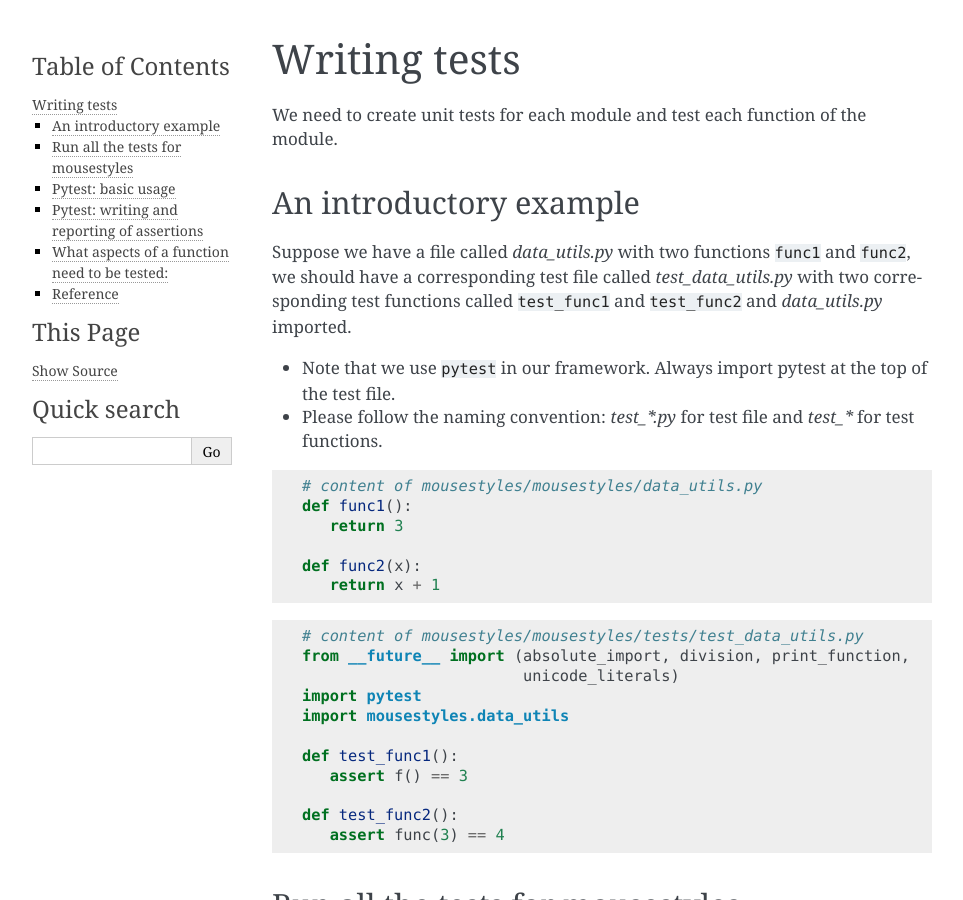
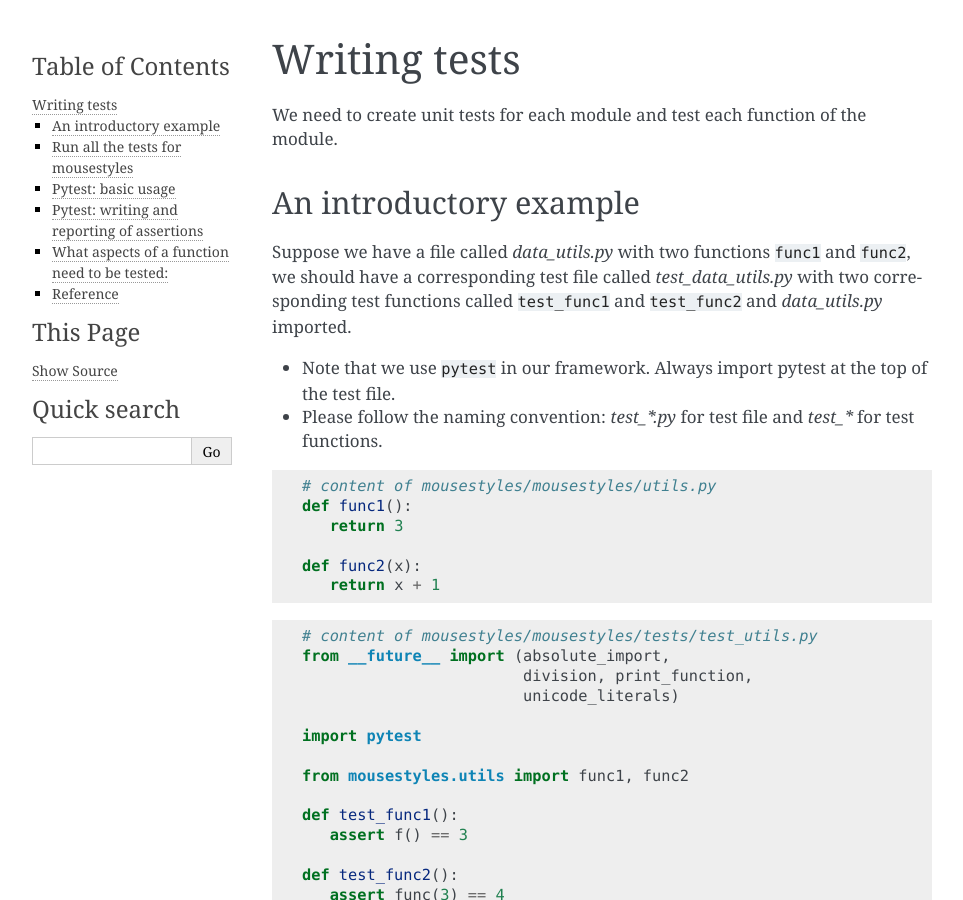
Before and after one commit to z357412526/mousestyles, a Sphinx documentation site: the page built from doc/source/develop/TESTFLOW.rst, in a window 1280 px wide and 900 px high. Shown: the whole window, without its empty margins (148-1111 px from the left). Built offline with Sphinx 7.4.7, drawn with Linux system fonts in a browser that asks for light colours.

Commit message:
DOC: some minor fixes and formatting changes

```diff
--- a/doc/source/develop/TESTFLOW.rst
+++ b/doc/source/develop/TESTFLOW.rst
@@ -13,7 +13,7 @@ Suppose we have a file called *data_utils.py* with two functions ``func1`` and `
 
 .. code:: python
 
-   # content of mousestyles/mousestyles/data_utils.py
+   # content of mousestyles/mousestyles/utils.py
    def func1():
       return 3
 
@@ -22,11 +22,14 @@ Suppose we have a file called *data_utils.py* with two functions ``func1`` and `
 
 .. code:: python
 
-   # content of mousestyles/mousestyles/tests/test_data_utils.py
-   from __future__ import (absolute_import, division, print_function,
+   # content of mousestyles/mousestyles/tests/test_utils.py
+   from __future__ import (absolute_import,
+                           division, print_function,
                            unicode_literals)
+
    import pytest
-   import mousestyles.data_utils
+
+   from mousestyles.utils import func1, func2
 
    def test_func1():
       assert f() == 3
@@ -37,9 +40,14 @@ Suppose we have a file called *data_utils.py* with two functions ``func1`` and `
 Run all the tests for mousestyles
 ---------------------------------
 
--  For our ``mousestyles`` package, you can run all the tests with ``make test``. Note that ``make test`` always run make ``make install``, thus you do not need to install beforehand.
+-  For our ``mousestyles`` package, you can run all the tests with
+   ``make test``. Note that ``make test`` always run make ``make install``,
+   thus you do not need to install beforehand.
+
 -  Run ``make test-fast`` for quicker (but less foolproof) development.
--  If you want to look at the details, code for ``make`` command can be found `here <https://github.com/berkeley-stat222/mousestyles/blob/master/Makefile>`__.
+
+-  If you want to look at the details, code for ``make`` command can be
+   found `here <https://github.com/berkeley-stat222/mousestyles/blob/master/Makefile>`__.
 
 Pytest: basic usage
 -------------------
@@ -50,7 +58,8 @@ Installation:
 
    pip install -U pytest
 
-Run all files in the current directory and its subdirectories of the form `test_*.py` or `*_test.py`:
+Run all files in the current directory and its subdirectories of the form
+`test_*.py` or `*_test.py`:
 
 .. code::
 
@@ -66,7 +75,8 @@ Or you may run one test file with or without "quiet" reporting mode:
 Pytest: writing and reporting of assertions
 -------------------------------------------
 
-``pytest`` allows you to use the standard python ``assert`` for verifying expectations and values. For example:
+``pytest`` allows you to use the standard python ``assert`` for verifying
+expectations and values. For example:
 
 .. code:: python
 
@@ -77,7 +87,8 @@ Pytest: writing and reporting of assertions
    def test_function():
       assert f() == 4
 
-If we run ``example1.py`` using ``py.test example1.py``, it will fail because the expected value is 4, but ``f`` return 3.
+If we run ``example1.py`` using ``py.test example1.py``, it will fail because
+the expected value is 4, but ``f`` return 3.
 
 We can also specify a message with the assertion like this:
 
@@ -85,7 +96,8 @@ We can also specify a message with the assertion like this:
 
    assert a % 2 == 0, "value was odd, should be even"
 
-In order to write assertions about raised exceptions, you can use pytest.raises as a context manager like this:
+In order to write assertions about raised exceptions, you can use pytest.raises
+as a context manager like this:
 
 .. code:: python
 
@@ -100,7 +112,9 @@ In order to write assertions about raised exceptions, you can use pytest.raises
          x = 1 / 0
 
 
-See  `Built-in Exceptions <https://docs.python.org/2/library/exceptions.html>`__ for more about raising errors.
+See  `Built-in Exceptions
+<https://docs.python.org/2/library/exceptions.html>`__ for more about raising
+errors.
 
 If you need to have access to the actual exception info you may use:
 
@@ -113,9 +127,11 @@ If you need to have access to the actual exception info you may use:
          f()
     assert 'maximum recursion' in str(excinfo.value)
 
-Pytest also support expected warnings, see `pytest.warn <https://pytest.org/latest/recwarn.html#warns>`__
+Pytest also support expected warnings, see `pytest.warn
+<https://pytest.org/latest/recwarn.html#warns>`__
 
-For more about assertions, see `Assertions in pytest <https://pytest.org/latest/assert.html#assert>`__
+For more about assertions, see `Assertions in pytest
+<https://pytest.org/latest/assert.html#assert>`__
 
 What aspects of a function need to be tested:
 ---------------------------------------------
@@ -125,7 +141,8 @@ What aspects of a function need to be tested:
 -  check if it returns the correct value, by
 
    -  prior knowledge
-   -  different implementation: i.e. use R vs Python; use :math:`Var(X)` vs. :math:`E(X^2) - E(X)^2`
+   -  different implementation: i.e. use R vs Python; use
+      $Var(X)$ vs. $E(X^2) - E(X)^2$
    -  theoretical derivation
 
 -  "regression": if the function is improved (by speed, efficiency)
@@ -138,4 +155,5 @@ What aspects of a function need to be tested:
 Reference
 ---------
 
-Most example above comes from Pytest documentation. See `Pytest Documentation <https://pytest.org/latest/index.html>`__ for more detail.
+Most example above comes from Pytest documentation. See `Pytest Documentation
+<https://pytest.org/latest/index.html>`__ for more detail.
--- a/doc/source/index.rst
+++ b/doc/source/index.rst
@@ -5,8 +5,6 @@
 
 Welcome to mousestyles's documentation!
 =======================================
-
-Contents:
 
 .. toctree::
    :maxdepth: 2
```
Also changed, not shown: doc/source/report/behavior.rst (+19 -18 lines), doc/source/report/distribution.rst (+5 -3 lines).
